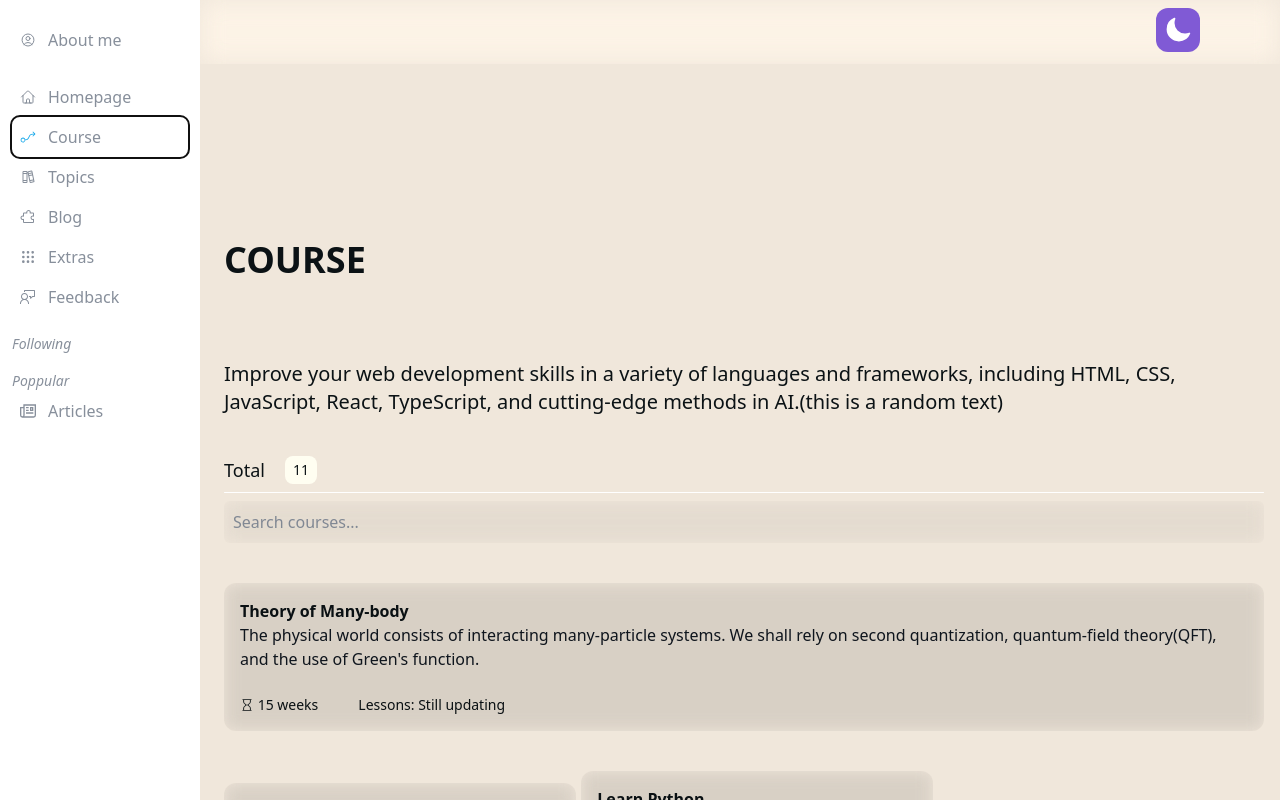
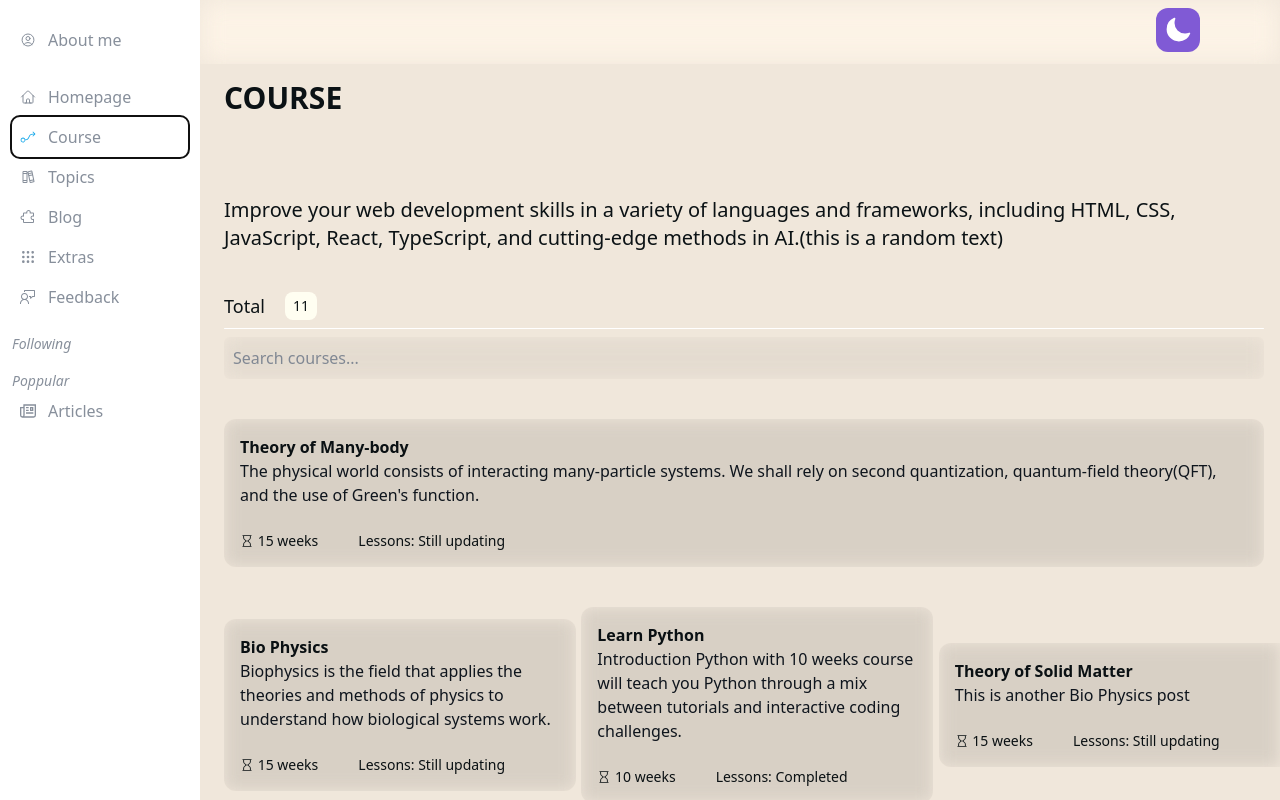
Before and after one commit to nguyn21012003/mypages, a React (Vite) app: page /course/layout in a window 1280 px wide. Shown: the top 800 px of the page. Built offline with nearby package versions, Linux system fonts and the light colour scheme.

Commit message:
fix some layout

```diff
--- a/src/pages/course/layout.tsx
+++ b/src/pages/course/layout.tsx
@@ -23,10 +23,13 @@ export const LayoutCourse: React.FC = () => {
 
   return (
     <div className="flex h-full w-full bg-transparent">
-      <div className="mx-4 lg:ml-[14rem]">
-        <h1 className="mt-[15rem] text-4xl font-semibold uppercase text-[#0b1215] dark:text-white">
+      <div className="mx-4 mt-[5rem] lg:ml-[14rem]">
+        <a
+          href="#"
+          className="sticky top-3 z-50 w-fit text-3xl font-semibold uppercase text-[#0b1215] dark:text-white"
+        >
           Course
-        </h1>
+        </a>
         <h2 className="mt-[5rem] text-xl text-[#0b1215] dark:text-[#E2E8F0]">
           Improve your web development skills in a variety of languages and
           frameworks, including HTML, CSS, JavaScript, React, TypeScript, and
--- a/src/pages/feedback/form.tsx
+++ b/src/pages/feedback/form.tsx
@@ -27,7 +27,7 @@ export const FormFeedback: React.FC = () => {
       <div className="mx-4 mb-10 flex flex-col space-y-10 text-pretty lg:ml-[14rem]">
         <a
           href="#"
-          className="sticky top-3 z-50 mt-[5rem] text-4xl font-semibold uppercase text-[#0b1215] dark:text-white"
+          className="sticky top-3 z-50 mt-[5rem] w-fit text-3xl font-semibold uppercase text-[#0b1215] dark:text-white"
         >
           Feedback
         </a>
@@ -60,16 +60,17 @@ export const FormFeedback: React.FC = () => {
           </span>
         </p>
         <motion.div
-          className="group w-[12rem] rounded-2xl bg-[#18181b] p-2 dark:bg-white"
+          className="group flex w-[14rem] items-center justify-center rounded-2xl bg-[#18181b] p-2 dark:bg-white"
           whileHover={{ scale: 1.2 }}
+          whileTap={{ scale: 1.2 }}
         >
           <a
             href="https://github.com/nguyn21012003/mypages"
             className="font-semibold text-white dark:text-[#0b1215]"
           >
-            <FaGithub className="mb-1 inline-block text-white dark:text-[#0b1215]" />
+            <FaGithub className="mb-1 inline-block text-white dark:text-[#0b1215]" />{" "}
             Star on Github{" "}
-            <FaStar className="mb-1 ml-4 inline-block fill-[#6b7280] group-hover:fill-[#f9d72e]" />{" "}
+            <FaStar className="mb-1 ml-10 inline-block fill-[#6b7280] group-hover:fill-[#f9d72e]" />{" "}
             {stargazersCount !== null ? stargazersCount : "Loading..."}
           </a>
         </motion.div>
```
